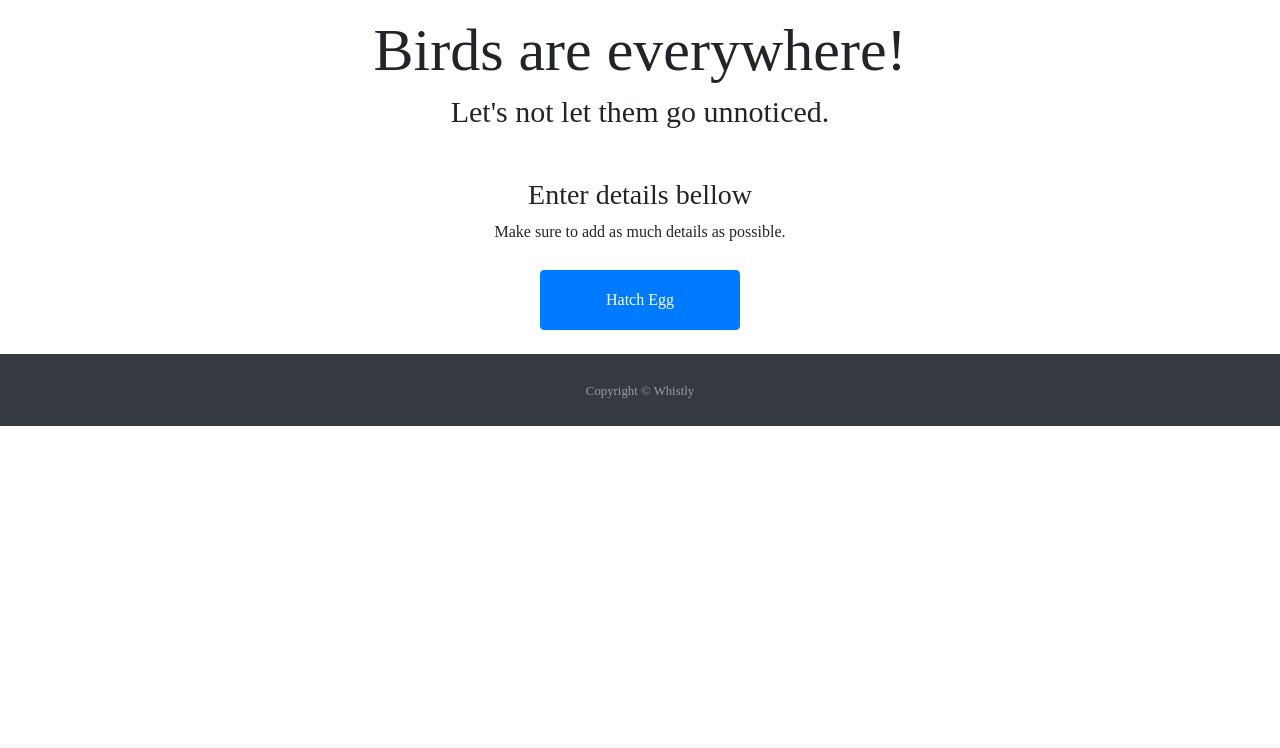
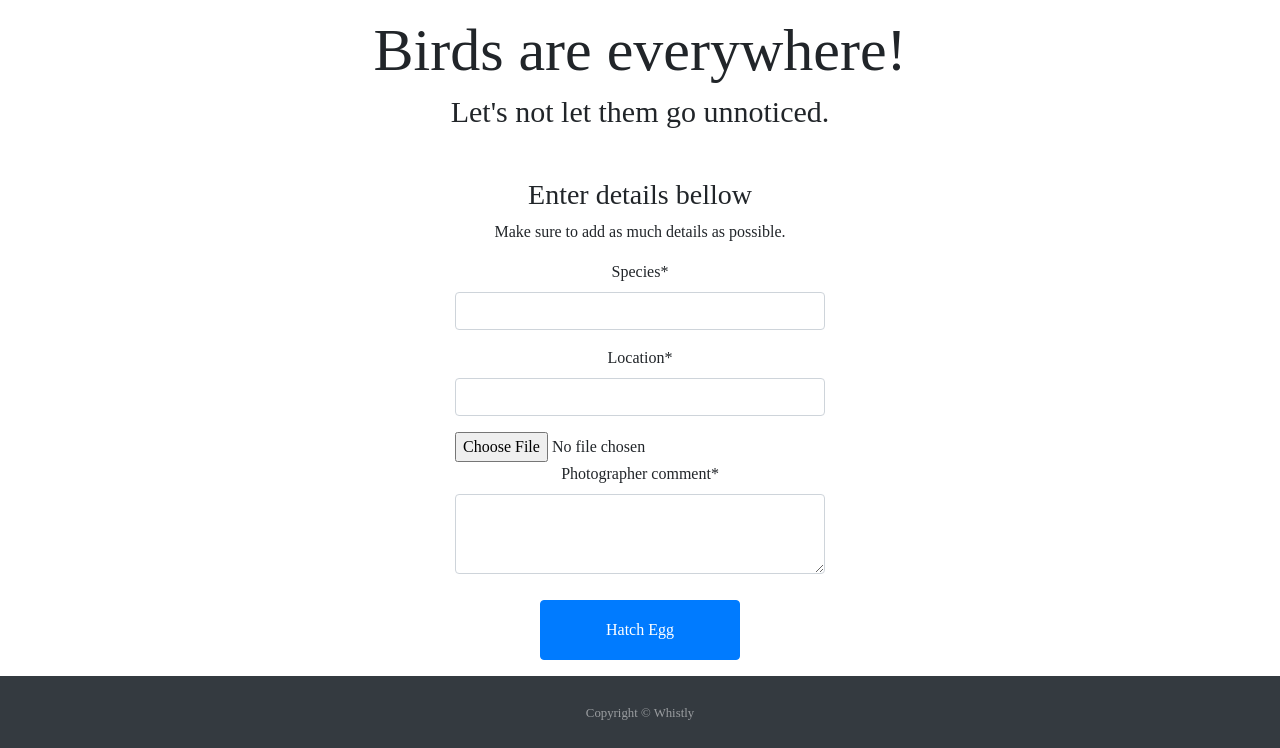
Before and after one commit to sergiojaj/new_whistly, a Django app: template templates/bird/add_bird.html in a window 1280 px wide. Shown: the part 56-804 px from the top of the page. Before the commit the page ends 482 px from the top, so only its background shows below. Run offline with Django 3.2, Linux system fonts and the light colour scheme; the template is opened without the code that fills it: values that come from a table or form of the project are taken from there, others are empty; some libraries are stand-ins or nearby versions.

Commit message:
tweaking forms

```diff
--- a/birds/forms.py
+++ b/birds/forms.py
@@ -1,5 +1,5 @@
 from django import forms
-from .models import Comment, Reply
+from .models import Bird, Comment, Reply
 
 class CommentForm(forms.ModelForm):
 
@@ -24,3 +24,16 @@ class ReplyForm(forms.ModelForm):
     class Meta:
         model = Reply
         fields = ['reply']
+
+class AddBirdForm(forms.ModelForm):
+
+    class Meta:
+        model = Bird
+        fields = ('species','location','picture','photographer_comment')
+
+        widgets = {
+                    "species": forms.TextInput(attrs={'class': 'form-control'}),
+                    "location": forms.TextInput(attrs={'class': 'form-control'}),
+                    "picture": forms.FileInput(attrs={"type":"file", "class":"form-control-file"}),
+                    "photographer_comment": forms.Textarea(attrs={'class': 'form-control', "style":"height:80px"})
+                }
--- a/templates/account/logout.html
+++ b/templates/account/logout.html
@@ -6,7 +6,7 @@
 {% block content %}
 
 
-<div class="container" style="width: 400px;" align=center>
+<div class="container" align=center>
     <h2>Log Out</h2>
     <h3 class="mb-3">Are you sure you want to log out?</h3>
     <form action="{% url 'account_logout' %}" method="POST"> {% csrf_token %}
--- a/templates/bird/add_bird.html
+++ b/templates/bird/add_bird.html
@@ -5,14 +5,21 @@
 
 {% block content %}
 
-<div class="container mb-4" align=center style="width: 400px;">
-    <h3>Enter details bellow</h3>
-    <p>Make sure to add as much details as possible.</p>
+<!-- <div class="container mb-4" align=center style="width: 400px;"> -->
+
+<div class="form-group container" align=center style="width: 400px;">
+
     <form method="POST" enctype="multipart/form-data">
+        <h3>Enter details bellow</h3>
+        <p>Make sure to add as much details as possible.</p>
         {% csrf_token %}
-        {{ form|crispy }}
+        {{ form.species|as_crispy_field }}
+        {{ form.location|as_crispy_field }}
+        {{ form.picture }}
+        {{ form.photographer_comment|as_crispy_field }}
         <button type="submit" class="btn btn-primary">Hatch Egg</button>
     </form>
 </div>
+<!-- </div> -->
 
 {% endblock content %}
```
Also changed, not shown: pages/views.py (+4 -3 lines).
